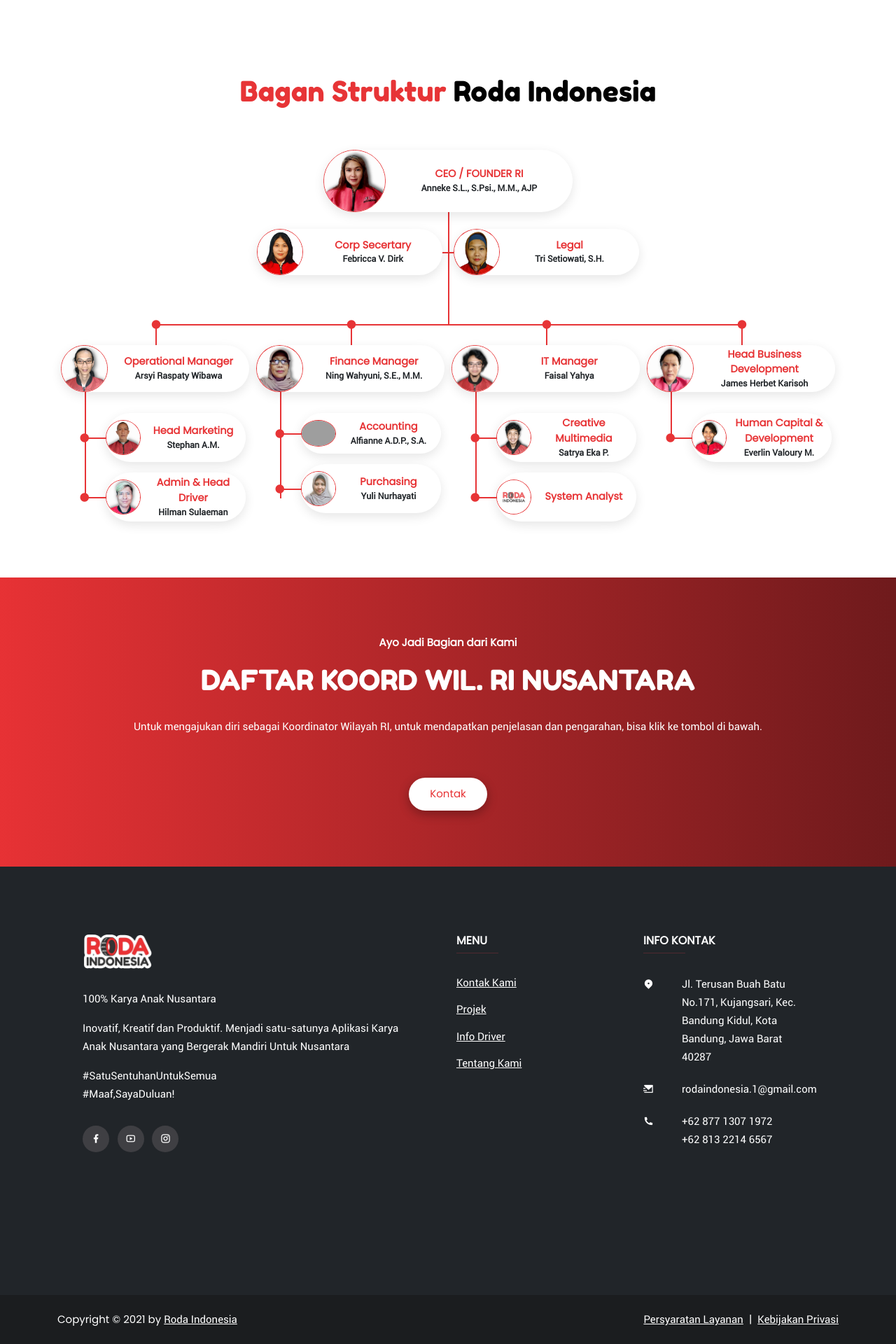
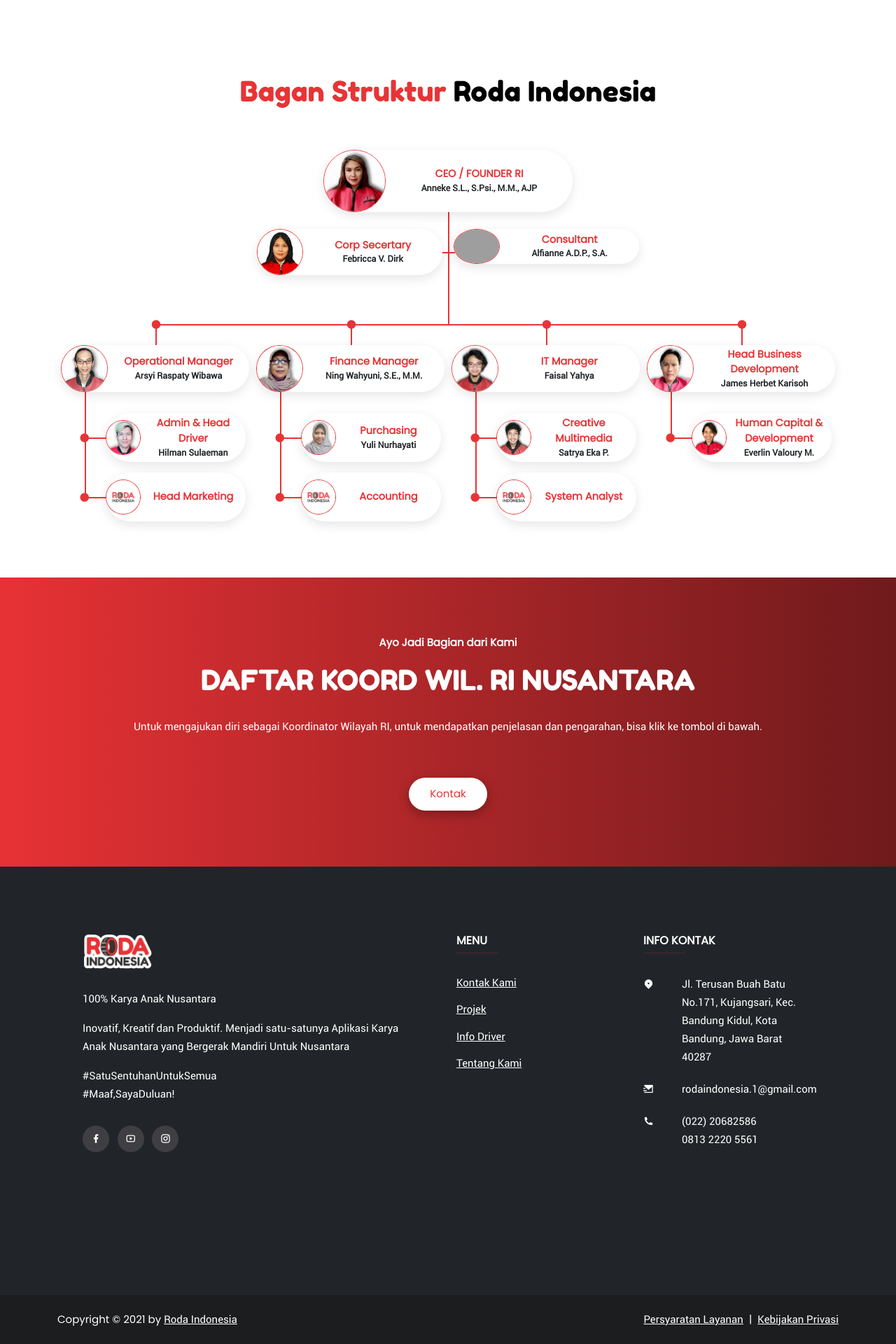
Before and after one commit to LingzFY/RodaIndonesia, a PHP site: page /?page=about_us in a window 1280 px wide. Shown: the part 2921-4841 px from the top of the page at 70% size. Run offline with PHP 8.4, Linux system fonts and the light colour scheme; some libraries are stand-ins or nearby versions; grey boxes are pictures that could not be loaded.

Commit message:
about us fix bagan, kontak add kantor cabang

```diff
--- a/page/about/about_us.php
+++ b/page/about/about_us.php
@@ -154,7 +154,7 @@
                     </div>
                 </div>
                 <div class="hr-line position-relative my-md-4">
-                    <div class="row d-flex justify-content-center">
+                    <div class="row justify-content-center">
                         <div class="col-12 col-md-6 col-lg-3 pe-md-5 pe-lg-2">
                             <div class="bagan-item level-1-5 line-right secertary d-flex align-items-center">
                                 <i class="ri-checkbox-blank-circle-fill dot-bagan"></i>
@@ -168,10 +168,10 @@
                         <div class="col-12 col-md-6 col-lg-3 ps-md-5 ps-lg-2">
                             <div class="bagan-item level-1-5 line-right legal d-flex align-items-center">
                                 <i class="ri-checkbox-blank-circle-fill dot-bagan"></i>
-                                <img src="assets/gambar/team/legal.jpg" alt="Legal" srcset="" class="rounded-circle">
+                                <img src="assets/gambar/team/accounting.png" alt="Accounting" srcset="" class="rounded-circle">
                                 <div class="d-flex align-items-center justify-content-center flex-column">
-                                    <p class="tim-section-jabatan"><strong>Legal</strong></p>
-                                    <p class="mt-0 text-center"><strong>Tri Setiowati, S.H.</strong></p>
+                                    <p class="tim-section-jabatan"><strong>Consultant</strong></p>
+                                    <p class="mt-0 text-center"><strong>Alfianne A.D.P., S.A.</strong></p>
                                 </div>
                             </div>
                         </div>
@@ -192,20 +192,20 @@
                         <li>
                             <div class="bagan-item level-3 line-right d-flex align-items-center">
                                 <i class="ri-checkbox-blank-circle-fill dot-bagan"></i>
-                                <img src="assets/gambar/team/head_marketing.jpg" alt="Head Marketing" srcset="" class="rounded-circle">
+                                <img src="assets/gambar/team/admin.jpg" alt="Admin & Head Driver" srcset="" class="rounded-circle">
                                 <div class="d-flex align-items-center justify-content-center flex-column">
-                                    <p class="tim-section-jabatan"><strong>Head Marketing</strong></p>
-                                    <p class="mt-0 text-center"><strong>Stephan A.M.</strong></p>
+                                    <p class="tim-section-jabatan"><strong>Admin & Head Driver</strong></p>
+                                    <p class="mt-0 text-center"><strong>Hilman Sulaeman</strong></p>
                                 </div>
                             </div>
                         </li>
                         <li>
                             <div class="bagan-item level-3 line-right d-flex align-items-center">
                                 <i class="ri-checkbox-blank-circle-fill dot-bagan"></i>
-                                <img src="assets/gambar/team/admin.jpg" alt="Admin & Head Driver" srcset="" class="rounded-circle">
+                                <img src="assets/gambar/team/default.jpg" alt="Head Marketing" srcset="" class="rounded-circle">
                                 <div class="d-flex align-items-center justify-content-center flex-column">
-                                    <p class="tim-section-jabatan"><strong>Admin & Head Driver</strong></p>
-                                    <p class="mt-0 text-center"><strong>Hilman Sulaeman</strong></p>
+                                    <p class="tim-section-jabatan"><strong>Head Marketing</strong></p>
+                                    <!-- <p class="mt-0 text-center"><strong>Stephan A.M.</strong></p> -->
                                 </div>
                             </div>
                         </li>
@@ -224,20 +224,20 @@
                         <li>
                             <div class="bagan-item level-3 line-right d-flex align-items-center">
                                 <i class="ri-checkbox-blank-circle-fill dot-bagan"></i>
-                                <img src="assets/gambar/team/accounting.png" alt="Accounting" srcset="" class="rounded-circle">
+                                <img src="assets/gambar/team/purchasing.jpg" alt="Purchasing" srcset="" class="rounded-circle">
                                 <div class="d-flex align-items-center justify-content-center flex-column">
-                                    <p class="tim-section-jabatan"><strong>Accounting</strong></p>
-                                    <p class="mt-0 text-center"><strong>Alfianne A.D.P., S.A.</strong></p>
+                                    <p class="tim-section-jabatan"><strong>Purchasing</strong></p>
+                                    <p class="mt-0 text-center"><strong>Yuli Nurhayati</strong></p>
                                 </div>
                             </div>
                         </li>
                         <li>
                             <div class="bagan-item level-3 line-right d-flex align-items-center">
                                 <i class="ri-checkbox-blank-circle-fill dot-bagan"></i>
-                                <img src="assets/gambar/team/purchasing.jpg" alt="Purchasing" srcset="" class="rounded-circle">
+                                <img src="assets/gambar/team/default.jpg" alt="Accounting" srcset="" class="rounded-circle">
                                 <div class="d-flex align-items-center justify-content-center flex-column">
-                                    <p class="tim-section-jabatan"><strong>Purchasing</strong></p>
-                                    <p class="mt-0 text-center"><strong>Yuli Nurhayati</strong></p>
+                                    <p class="tim-section-jabatan"><strong>Accounting</strong></p>
+                                    <!-- <p class="mt-0 text-center"><strong>Alfianne A.D.P., S.A.</strong></p> -->
                                 </div>
                             </div>
                         </li>
--- a/page/footer.php
+++ b/page/footer.php
@@ -58,8 +58,8 @@
                     </div>
                     <div class="footer-info-item">
                         <i class="ri-phone-fill"></i>
-                        <p>+62 877 1307 1972</p>
-                        <p>+62 813 2214 6567</p>
+                        <p>(022) 20682586</p>
+                        <p>0813 2220 5561</p>
                     </div>
                 </div>
             </div>
```
Also changed, not shown: js/page_js/kontak_us.js (+33 -29 lines), page/kontak/kontak_us.php (+33 -3 lines).
